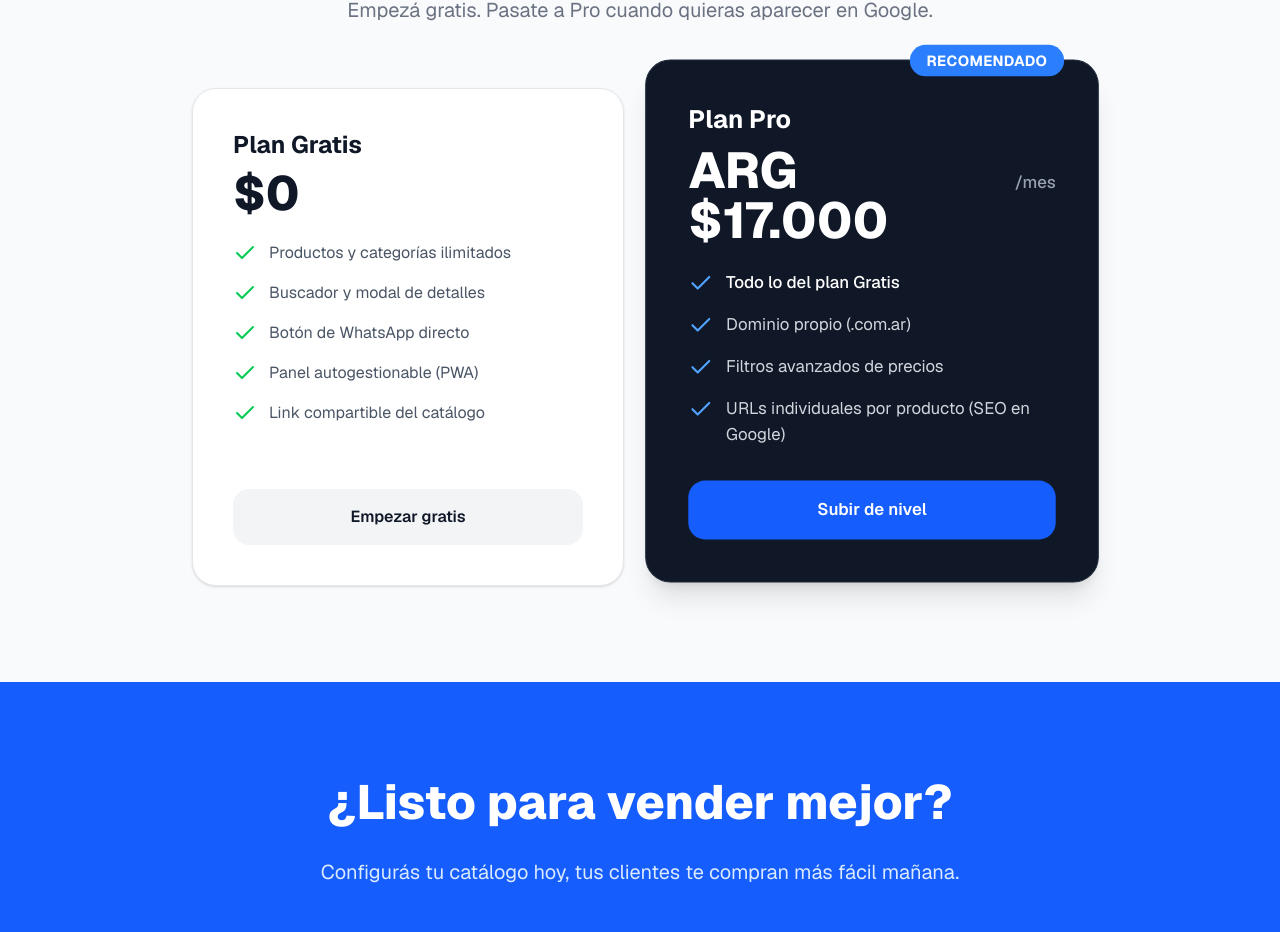
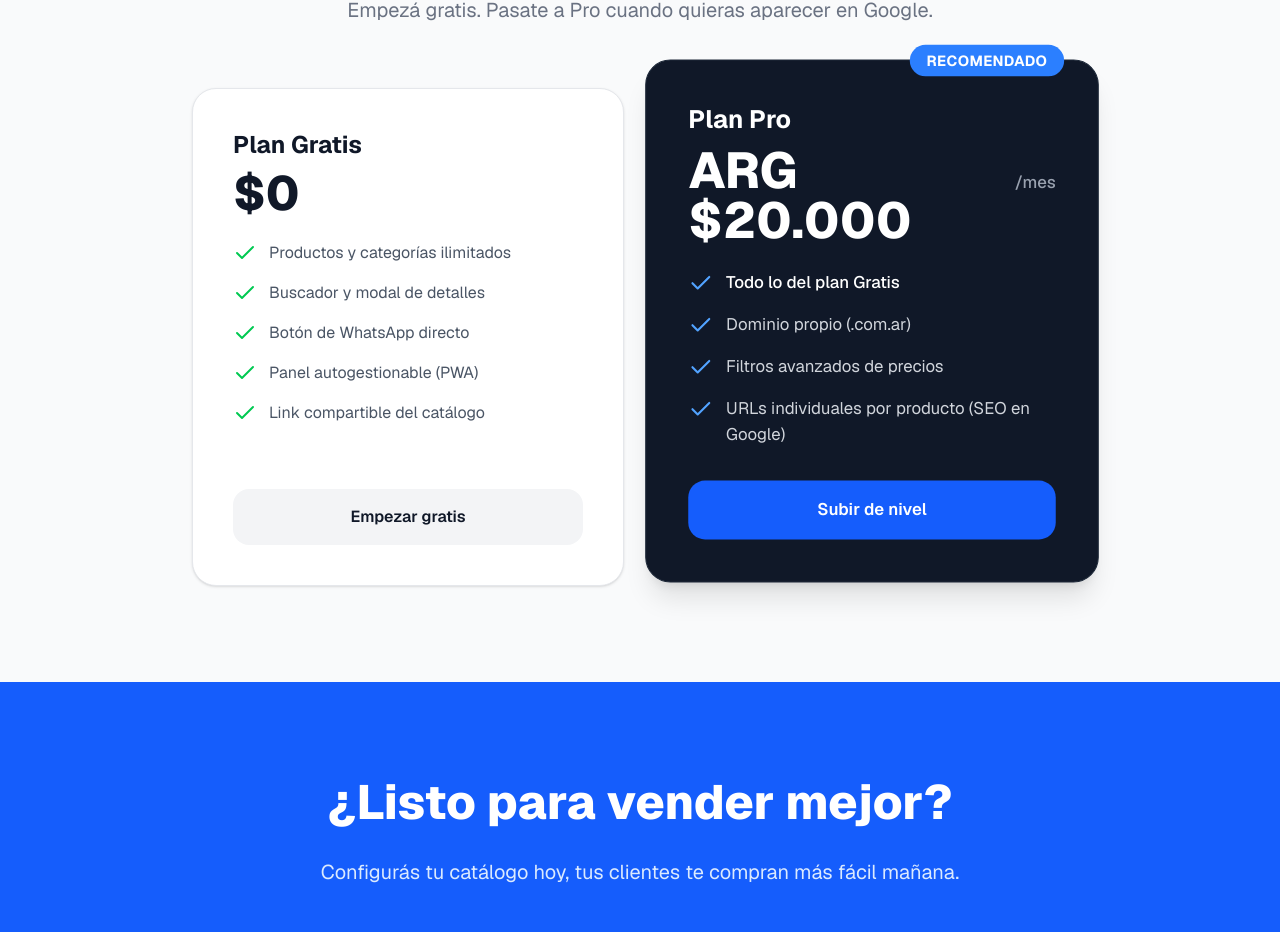
Before and after one commit to LadislaoAlvarez16/sistema-de-catalogo, a Next.js app: page / in a window 1280 px wide. Shown: the part 1853-2785 px from the top of the page. Built offline with nearby package versions, Linux system fonts and the light colour scheme.

Commit message:
feat(ui): hacer interactiva la tarjeta de categorías y actualizar precio plan pro

```diff
--- a/src/app/admin/dashboard/page.tsx
+++ b/src/app/admin/dashboard/page.tsx
@@ -179,7 +179,11 @@ export default async function DashboardPage(props: { searchParams?: Promise<{ [k
             )}
           </div>
 
-          <div className="bg-white p-4 md:p-6 rounded-xl border border-gray-200 shadow-sm flex flex-col justify-between">
+          <Link
+            href="/admin/dashboard/categorias"
+            aria-label="Gestionar categorías"
+            className="bg-white p-4 md:p-6 rounded-xl border border-gray-200 shadow-sm flex flex-col justify-between cursor-pointer block transition duration-150 ease-in-out hover:border-neutral-400 hover:shadow-sm active:scale-[0.99] focus-visible:outline-none focus-visible:ring-2 focus-visible:ring-neutral-400 focus-visible:ring-offset-2"
+          >
             <h3 className="text-xs font-semibold text-gray-500 uppercase tracking-wider mb-2">Categorías</h3>
             <div className="flex justify-between items-end">
               <span className="text-3xl font-extrabold text-gray-900">{categoryCount}</span>
@@ -190,7 +194,7 @@ export default async function DashboardPage(props: { searchParams?: Promise<{ [k
             <div className="w-full bg-gray-100 rounded-full h-2.5 mt-4">
               <div className={`${categoryBarColor} h-2.5 rounded-full transition-all`} style={{ width: `${categoryPercentage}%` }}></div>
             </div>
-          </div>
+          </Link>
         </div>
 
         {fetchError ? (
--- a/src/app/page.tsx
+++ b/src/app/page.tsx
@@ -175,7 +175,7 @@ export default function Home() {
               </div>
               <h3 className="text-2xl font-bold text-white mb-2">Plan Pro</h3>
               <div className="flex items-baseline gap-2 mb-6">
-                <span className="text-4xl md:text-5xl font-extrabold text-white">ARG $17.000</span>
+                <span className="text-4xl md:text-5xl font-extrabold text-white">ARG $20.000</span>
                 <span className="text-gray-400 font-medium">/mes</span>
               </div>
               <ul className="space-y-4 mb-8 flex-1">
```
Also changed, not shown: 1 other file (tests, documents, lock files or other folders).
